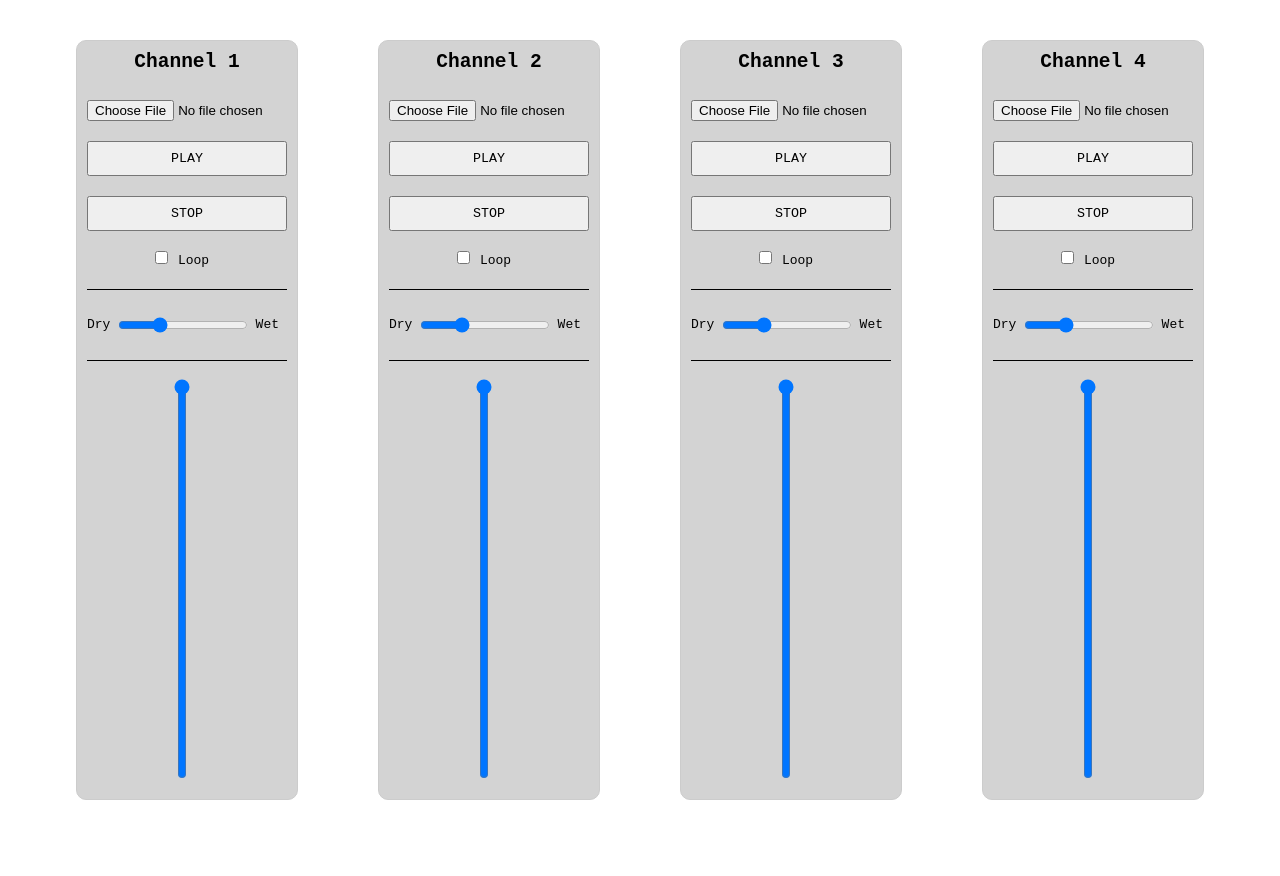
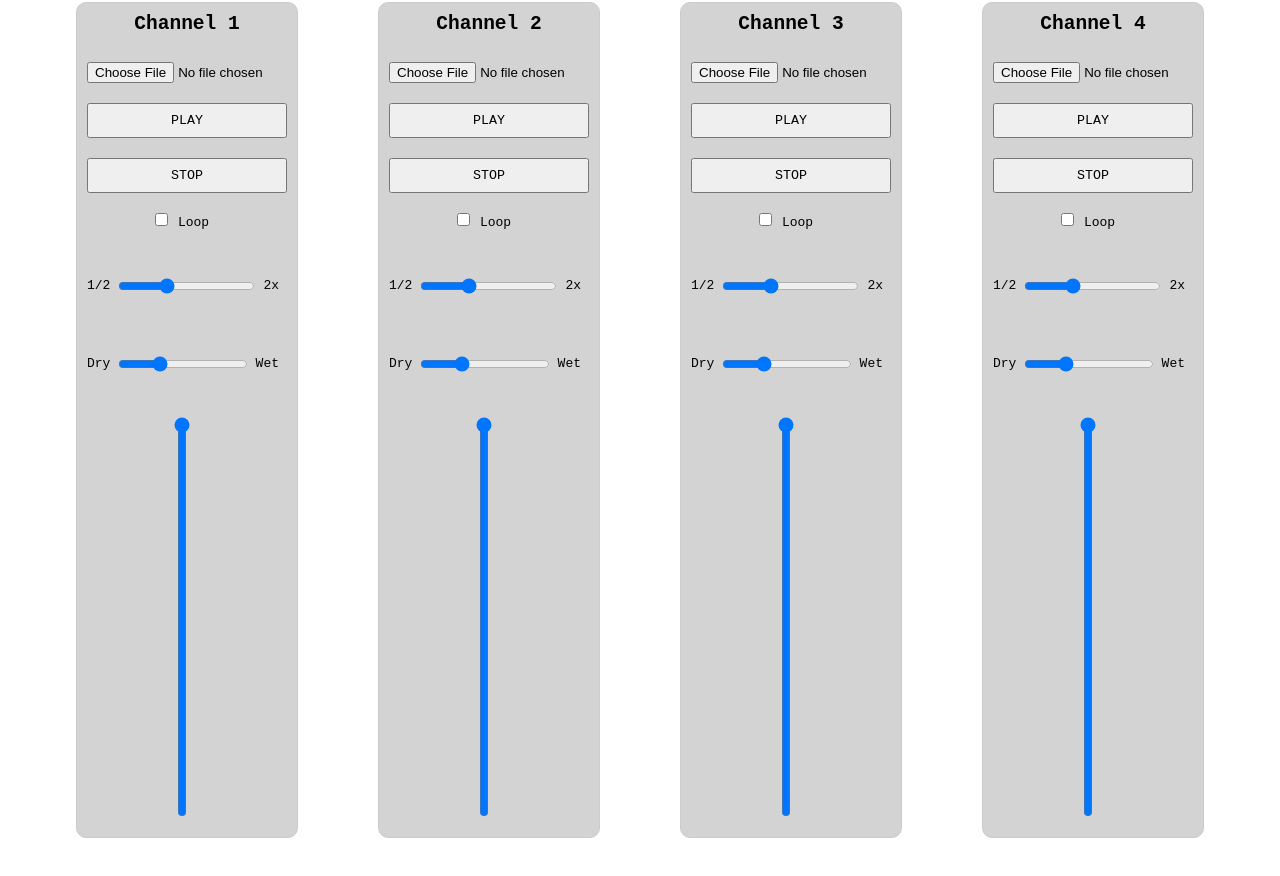
Before and after one commit to jmelvnsn/audio-mixer, a React (Create React App) app: page / in a window 1280 px wide. Before the commit the page ends 840 px from the top, so only its background shows below. Built offline with nearby package versions, Linux system fonts and the light colour scheme; no server answers.

Commit message:
Add pitch control and active state on play button

```diff
--- a/src/App.css
+++ b/src/App.css
@@ -53,10 +53,9 @@ input[type="checkbox"] {
   align-self: center;
 }
 
-.reverbSlider {
+.reverbSlider,
+.pitchSlider {
   display: flex;
-  border-top: 1px solid black;
-  border-bottom: 1px solid black;
   align-items: center;
   flex-direction: row;;
   margin-bottom: 8px;
@@ -73,3 +72,7 @@ button {
   width: 100%;
   font-family: monospace;
 }
+
+.active {
+  background-color: lightgreen;
+}
--- a/src/App.js
+++ b/src/App.js
@@ -1,6 +1,5 @@
 import React, { useState, useRef, useEffect } from 'react';
 import './App.css';
-
 
 function Channel({ index, gain, onGainChange, audioCtx }) {
   const [buffer, setBuffer] = useState(null);
@@ -13,6 +12,8 @@ function Channel({ index, gain, onGainChange, audioCtx }) {
   // New state for the reverb mix slider: 0 = 100% dry, 1 = 100% wet.
   // Defaulting to 0.3 (i.e. 70% dry, 30% wet).
   const [mix, setMix] = useState(0.3);
+  // New state for pitch control (playback rate). Default is 1 (normal speed).
+  const [pitch, setPitch] = useState(1);
 
   // Create a gain node for channel volume (before effect splitting)
   const gainNode = useRef(audioCtx.createGain());
@@ -35,7 +36,6 @@ function Channel({ index, gain, onGainChange, audioCtx }) {
     }
     return impulse;
   }
-
 
   // Pre-load audio sample for Channel 1 from the public directory
   useEffect(() => {
@@ -89,6 +89,13 @@ function Channel({ index, gain, onGainChange, audioCtx }) {
     wetGainNode.current.gain.value = mix;
   }, [mix]);
 
+  // Update the playback rate of the current source when pitch changes.
+  useEffect(() => {
+    if (source) {
+      source.playbackRate.value = pitch;
+    }
+  }, [pitch, source]);
+
   // Load an audio sample from a file (triggered by file input)
   const loadSample = (file) => {
     const reader = new FileReader();
@@ -121,6 +128,8 @@ function Channel({ index, gain, onGainChange, audioCtx }) {
     const newSource = audioCtx.createBufferSource();
     newSource.buffer = buffer;
     newSource.loop = loop;
+    // Set playback rate based on pitch control
+    newSource.playbackRate.value = pitch;
     // Connect the source to the channel gain node (which splits into dry/wet)
     newSource.connect(gainNode.current);
     const offset = pauseTime || 0;
@@ -161,8 +170,10 @@ function Channel({ index, gain, onGainChange, audioCtx }) {
           }
         }}
       />
-       <div className="playControl">
-        <button type="button" onClick={playSample}>PLAY</button>
+      <div className="playControl">
+        <button type="button" onClick={playSample} className={isPlaying ? 'active' : ''}>
+          PLAY
+        </button>
         <button type="button" onClick={pauseSample}>STOP</button>
       </div>
       <label>
@@ -179,6 +190,20 @@ function Channel({ index, gain, onGainChange, audioCtx }) {
         Loop
       </label>
       <br />
+      {/* Pitch control slider: left is slowest, right is fastest */}
+      <div className="pitchSlider">
+        <span>1/2</span>
+        <input
+          type="range"
+          min="0.5"
+          max="2"
+          step="0.01"
+          value={pitch}
+          onChange={(e) => setPitch(parseFloat(e.target.value))}
+          style={{ flexGrow: 1 }}
+        />
+        <span style={{ marginLeft: '8px' }}>2x</span>
+      </div>
       {/* Combined reverb mix slider: horizontal, with "Dry" label on the left and "Wet" on the right */}
       <div className="reverbSlider">
         <span>Dry</span>
```
